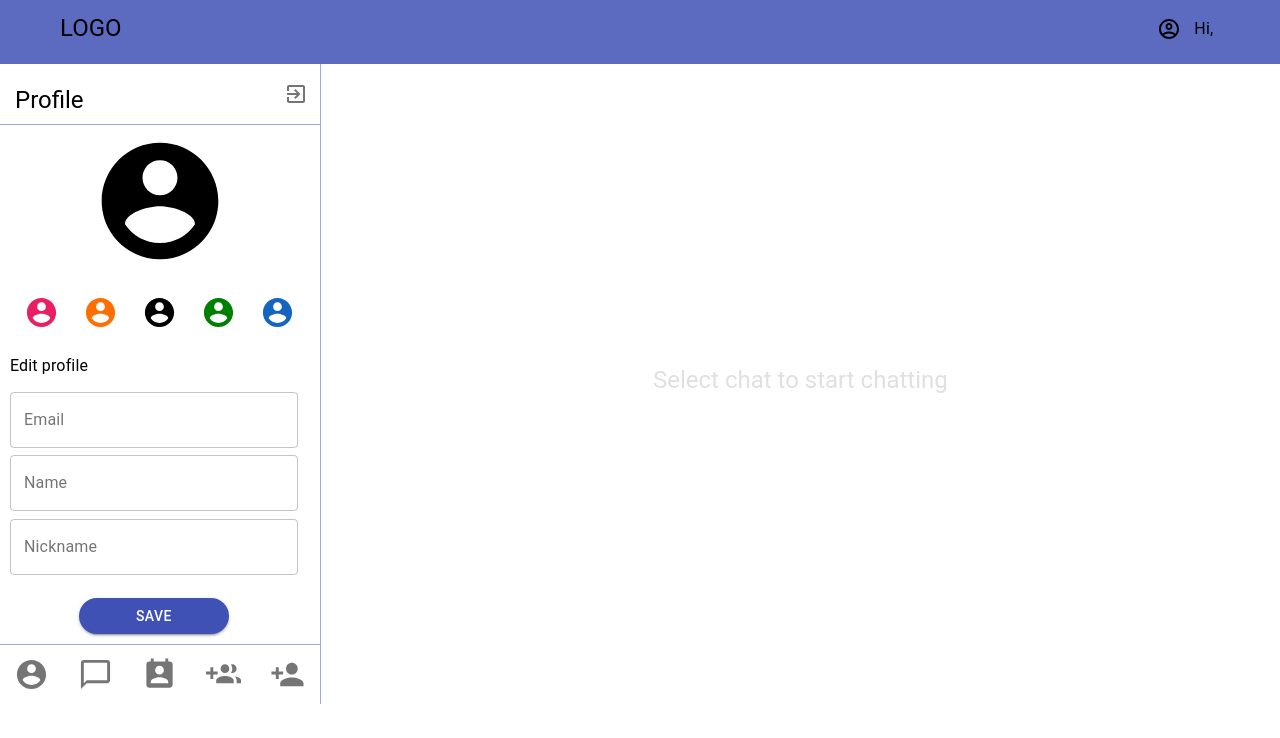
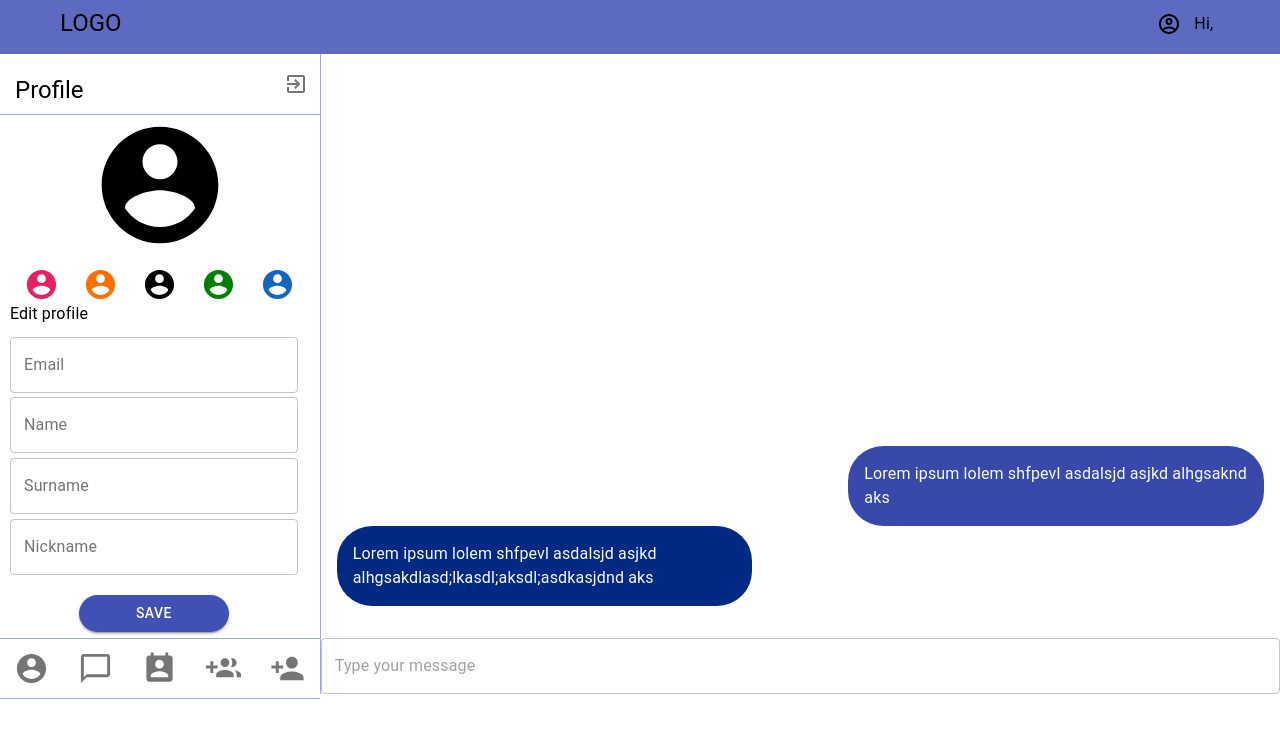
Before and after one commit to Anivone/practice-chat, a React (Create React App) app in the folder client/: page /groups in a window 1280 px wide. Both pictures are taken after a click on the button 31 px from the left and 672 px from the top of the page. Shown: the top 738 px of the page. Built offline with nearby package versions, Linux system fonts and the light colour scheme.

Commit message:
add Message and ResponseMessage components, create ChatNavbar.js (unfinished)

```diff
--- a/client/src/Components/Common/ChatContainer.js
+++ b/client/src/Components/Common/ChatContainer.js
@@ -1,14 +1,39 @@
 import React from "react";
-import {Box} from "@material-ui/core";
+import {Box, TextField} from "@material-ui/core";
 import {Typography} from "@material-ui/core";
+import Message from "./Message";
+import ResponseMessage from "./ResponseMessage";
+import {makeStyles} from "@material-ui/core/styles";
+const useStyles = makeStyles(() => ({
 
+        input: {
+            height: "50%"
+        }
+    })
+)
 function ChatContainer() {
+    const classes = useStyles();
     return (
 
-        <Box display="flex" justifyContent="center" alignItems="center" width="75%" height="100%">
-            <Box>
+        <Box height="100%" width="75%" display="flex" flexDirection="column" justifyContent="flex-end">
+            {/*<Box>
                 <Typography variant="h5" style={{color: '#e0e0e0'}} gutterBottom> Select chat to start
                     chatting</Typography>
+            </Box>*/}
+            <Box id="scrollable-div'" overflow="scrollable" height="75%" width="100%" display="flex"
+                 flexDirection="column"
+                 justifyContent="flex-end"
+            >
+
+                <Message/>
+                <ResponseMessage/>
+            </Box>
+            <Box width="100%" marginTop={4}>
+                <form>
+                    <TextField id="message" className={classes.input}
+                               placeholder="Type your message" variant="outlined" autoComplete="false" fullWidth
+                               multiline rows={1} />
+                </form>
             </Box>
         </Box>
     )
--- a/client/src/Components/Common/MainNavbar.js
+++ b/client/src/Components/Common/MainNavbar.js
@@ -4,7 +4,7 @@ import AccountCircleOutlinedIcon from '@material-ui/icons/AccountCircleOutlined'
 import {Typography} from "@material-ui/core";
 function MainNavbar(props){
         return (
-            <Box height="5vw" display="flex" justifyContent="space-between"
+            <Box height="4.2vw" display="flex" justifyContent="space-between"
                  alignItems="center" bgcolor="#5c6bc0" paddingX="60px">
                 <Box> <Typography variant="h5" gutterBottom>LOGO</Typography> </Box>
                 <Box display="flex" justifyContent="space-around" width="70px">
--- /dev/null
+++ b/client/src/Components/Common/Message.js
@@ -0,0 +1,16 @@
+import React from 'react'
+import {Box, Typography} from "@material-ui/core";
+
+
+function Message(props) {
+    return (
+        <Box maxWidth="100%" display="flex" justifyContent="flex-end">
+            <Box  color="#fafafa" maxWidth="40%" width="auto" bgcolor="#3949ab"
+                  padding={2} borderRadius={35} marginRight={2}>
+                <Typography variant="body1">Lorem ipsum lolem shfpevl asdalsjd asjkd alhgsaknd aks</Typography>
+            </Box>
+        </Box>
+    )
+}
+
+export default Message
--- a/client/src/Components/Common/NavigationMenu.js
+++ b/client/src/Components/Common/NavigationMenu.js
@@ -13,7 +13,8 @@ function NavigationMenu(){
 
     const handleClick = (path) => {history.push(path)}
     return(
-        <Box display="flex" width="100%" height="10%" justifyContent="space-around" borderTop="1px solid #9fa8da">
+        <Box display="flex" width="100%" justifyContent="space-around" borderTop="1px solid #9fa8da"
+             borderBottom="1px solid #9fa8da">
             <IconButton onClick={() => handleClick("/profile-settings")}><AccountCircleIcon fontSize="large"/></IconButton>
             <IconButton onClick={() => handleClick("/")}><ChatBubbleOutlineOutlinedIcon fontSize="large"/></IconButton>
             <IconButton onClick={() => handleClick("/contacts")}><PermContactCalendarIcon fontSize="large"/></IconButton>
--- /dev/null
+++ b/client/src/Components/Common/ResponseMessage.js
@@ -0,0 +1,15 @@
+import React from 'react'
+import {Box, Typography} from "@material-ui/core";
+
+
+function ResponseMessage(props) {
+    return (
+        <Box maxWidth="100%" display="flex" justifyContent="flex-start">
+            <Box  color="#fafafa" maxWidth="40%"  bgcolor="#002984"
+                  padding={2} borderRadius={35} marginLeft={2}>
+                <Typography variant="body1">Lorem ipsum lolem shfpevl asdalsjd asjkd alhgsakdlasd;lkasdl;aksdl;asdkasjdnd aks</Typography>
+            </Box>
+        </Box>
+    )
+}
+export default ResponseMessage
--- a/client/src/Components/Common/SettingsItem.js
+++ b/client/src/Components/Common/SettingsItem.js
@@ -9,7 +9,7 @@ import {Typography} from "@material-ui/core";
 
 function SettingsItem() {
     return (
-        <Box display="flex" height="100%" flexDirection="column" justifyContent="space-between">
+        <Box display="flex" height="100%" flexDirection="column" justifyContent="center">
             <Box display="flex" justifyContent="space-between" borderBottom="1px solid #9fa8da" height="11%">
                 <Box width="20%" paddingLeft="15px"><Typography variant="h5" gutterBottom
                                                                 style={{marginTop: 20}}>Profile</Typography></Box>
@@ -19,6 +19,7 @@ function SettingsItem() {
             </Box>
 
             <Box display="flex" width="100%" height="95%" flexDirection="column" justifyContent="space-around">
+                <Box height="35%">
                     <Box width="100%" display="flex" justifyContent="center">
                         <AccountCircleIcon style={{fontSize: 140}}/>
                     </Box>
@@ -34,16 +35,18 @@ function SettingsItem() {
                         <IconButton> <AccountCircleIcon fontSize="large"
                                                         style={{color: "#1565c0"}}/></IconButton>
                     </Box>
-                <Box display="flex" flexDirection="column" width="100%">
-                    <Typography variant="body1" style={{paddingLeft: 10, marginBottom:10}}>Edit profile</Typography>
+                </Box>
+                <Box display="flex" flexDirection="column" width="100%" height="65%" justifyContent="space-around">
+                    <Typography variant="body1" style={{paddingLeft: 10}}>Edit profile</Typography>
                     <form action="" method="post">
-                        <Box height="250px" width="90%" display="flex" justifyContent="space-around"
+                        <Box height="300px" width="90%" display="flex" justifyContent="space-around"
                              flexDirection="column"
                              alignItems="center" paddingX="10px">
                             <TextField id="outlined-basic" label="Email" variant="outlined" fullWidth/>
                             <TextField id="outlined-basic" label="Name" variant="outlined" fullWidth/>
+                            <TextField id="outlined-basic" label="Surname" variant="outlined" fullWidth/>
                             <TextField id="outlined-basic" label="Nickname" variant="outlined" fullWidth/>
-                            <Button variant="contained" color="primary" style={{width: 150, marginTop:15,borderRadius:30}}>
+                            <Button variant="contained" color="primary" type="submit" style={{width: 150, marginTop:15,borderRadius:30}}>
                                 Save
                             </Button>
                         </Box>
```
Also changed, not shown: client/src/Components/Common/ChatNavbar.js (added, +17 -0 lines). Lines whose indentation alone changed are shown as unchanged.
